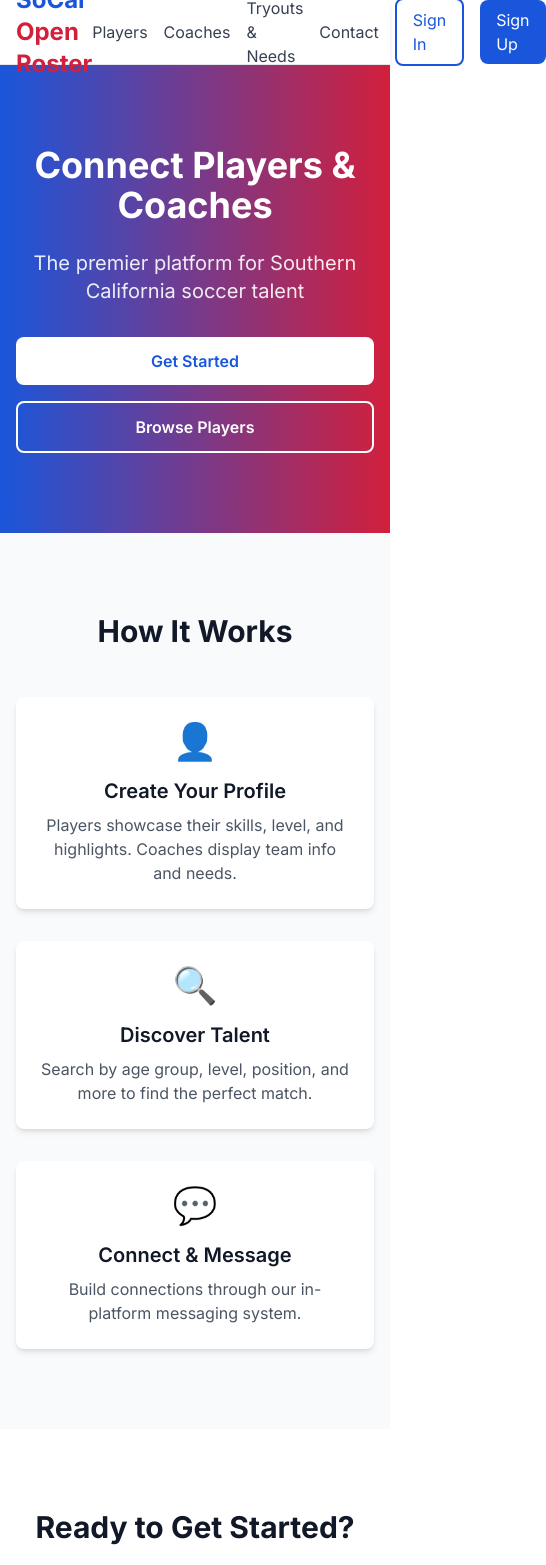
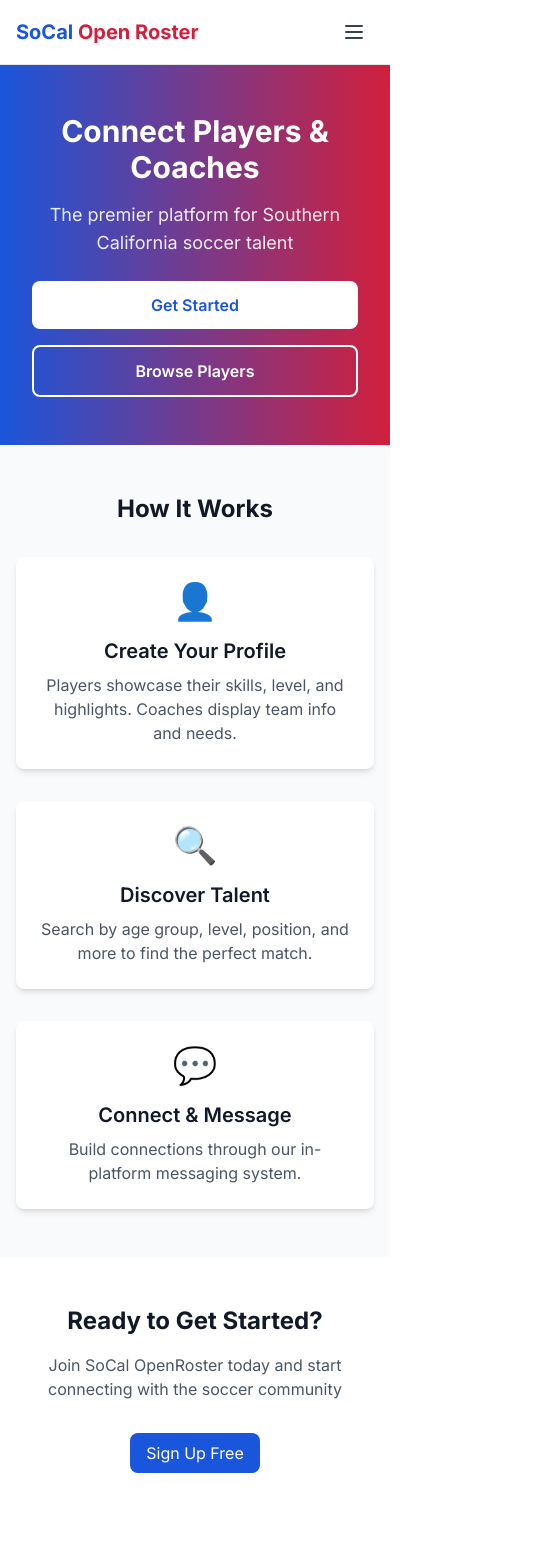
Before and after one commit to kamranyash/Soccer-Communication, a Next.js app: page / in a window 390 px wide. Shown: the top 1565 px of the page, 546 px wide, since content can reach past the window. After the commit the page ends 1521 px from the top, so only its background shows below. Built offline with nearby package versions, Linux system fonts and the light colour scheme; no server answers.

Commit message:
Add mobile responsiveness improvements

```diff
--- a/app/coaches/page.tsx
+++ b/app/coaches/page.tsx
@@ -44,7 +44,7 @@ export default function CoachesPage() {
       <Navbar />
       <main className="min-h-screen bg-gray-50 py-8">
         <div className="max-w-7xl mx-auto px-4 sm:px-6 lg:px-8">
-          <h1 className="text-3xl font-bold mb-6">Coach Directory</h1>
+          <h1 className="text-2xl sm:text-3xl font-bold mb-6">Coach Directory</h1>
 
           {/* Filters */}
           <div className="card mb-6">
--- a/app/layout.tsx
+++ b/app/layout.tsx
@@ -8,6 +8,7 @@ const inter = Inter({ subsets: ['latin'] });
 export const metadata: Metadata = {
   title: 'SoCal OpenRoster - Connect Players & Coaches',
   description: 'Connect Southern California club players and coaches',
+  viewport: 'width=device-width, initial-scale=1',
 };
 
 export default function RootLayout({
--- a/app/messages/[conversationId]/page.tsx
+++ b/app/messages/[conversationId]/page.tsx
@@ -103,7 +103,7 @@ export default function ConversationPage() {
               ← Back to Messages
             </button>
 
-            <div className="border rounded-lg p-4 h-96 overflow-y-auto mb-4 bg-white">
+            <div className="border rounded-lg p-4 h-64 sm:h-96 overflow-y-auto mb-4 bg-white">
               {messages.length === 0 ? (
                 <div className="text-center text-gray-500 py-8">
                   No messages yet. Start the conversation!
@@ -141,7 +141,7 @@ export default function ConversationPage() {
               )}
             </div>
 
-            <form onSubmit={handleSend} className="flex gap-2">
+            <form onSubmit={handleSend} className="flex flex-col sm:flex-row gap-2">
               <input
                 type="text"
                 value={newMessage}
@@ -152,7 +152,7 @@ export default function ConversationPage() {
               <button
                 type="submit"
                 disabled={sending || !newMessage.trim()}
-                className="btn-primary disabled:opacity-50"
+                className="btn-primary disabled:opacity-50 w-full sm:w-auto"
               >
                 {sending ? 'Sending...' : 'Send'}
               </button>
--- a/app/messages/page.tsx
+++ b/app/messages/page.tsx
@@ -63,7 +63,7 @@ export default function MessagesPage() {
       <Navbar />
       <main className="min-h-screen bg-gray-50 py-8">
         <div className="max-w-4xl mx-auto px-4 sm:px-6 lg:px-8">
-          <h1 className="text-3xl font-bold mb-6">Messages</h1>
+          <h1 className="text-2xl sm:text-3xl font-bold mb-6">Messages</h1>
 
           {loading ? (
             <div className="text-center py-12">Loading conversations...</div>
--- a/app/page.tsx
+++ b/app/page.tsx
@@ -7,19 +7,19 @@ export default function Home() {
       <Navbar />
       <main className="min-h-screen">
         {/* Hero Section */}
-        <section className="bg-gradient-to-r from-socal-blue to-socal-red text-white py-20">
+        <section className="bg-gradient-to-r from-socal-blue to-socal-red text-white py-12 sm:py-20">
           <div className="max-w-7xl mx-auto px-4 sm:px-6 lg:px-8 text-center">
-            <h1 className="text-4xl md:text-6xl font-bold mb-6">
+            <h1 className="text-3xl sm:text-4xl md:text-6xl font-bold mb-4 sm:mb-6">
               Connect Players & Coaches
             </h1>
-            <p className="text-xl md:text-2xl mb-8 text-white/90">
+            <p className="text-lg sm:text-xl md:text-2xl mb-6 sm:mb-8 text-white/90 px-4">
               The premier platform for Southern California soccer talent
             </p>
-            <div className="flex flex-col sm:flex-row gap-4 justify-center">
-              <Link href="/auth/signup" className="bg-white text-socal-blue px-8 py-3 rounded-lg font-semibold hover:bg-gray-100 transition">
+            <div className="flex flex-col sm:flex-row gap-4 justify-center px-4">
+              <Link href="/auth/signup" className="bg-white text-socal-blue px-6 sm:px-8 py-3 rounded-lg font-semibold hover:bg-gray-100 transition text-center">
                 Get Started
               </Link>
-              <Link href="/players" className="bg-transparent border-2 border-white text-white px-8 py-3 rounded-lg font-semibold hover:bg-white/10 transition">
+              <Link href="/players" className="bg-transparent border-2 border-white text-white px-6 sm:px-8 py-3 rounded-lg font-semibold hover:bg-white/10 transition text-center">
                 Browse Players
               </Link>
             </div>
@@ -27,9 +27,9 @@ export default function Home() {
         </section>
 
         {/* Features Section */}
-        <section className="py-20 bg-gray-50">
+        <section className="py-12 sm:py-20 bg-gray-50">
           <div className="max-w-7xl mx-auto px-4 sm:px-6 lg:px-8">
-            <h2 className="text-3xl font-bold text-center mb-12">How It Works</h2>
+            <h2 className="text-2xl sm:text-3xl font-bold text-center mb-8 sm:mb-12">How It Works</h2>
             <div className="grid md:grid-cols-3 gap-8">
               <div className="card text-center">
                 <div className="text-4xl mb-4">👤</div>
@@ -57,9 +57,9 @@ export default function Home() {
         </section>
 
         {/* CTA Section */}
-        <section className="py-20 bg-white">
+        <section className="py-12 sm:py-20 bg-white">
           <div className="max-w-4xl mx-auto px-4 sm:px-6 lg:px-8 text-center">
-            <h2 className="text-3xl font-bold mb-4">Ready to Get Started?</h2>
+            <h2 className="text-2xl sm:text-3xl font-bold mb-4">Ready to Get Started?</h2>
             <p className="text-gray-600 mb-8">
               Join SoCal OpenRoster today and start connecting with the soccer community
             </p>
--- a/app/players/page.tsx
+++ b/app/players/page.tsx
@@ -48,7 +48,7 @@ export default function PlayersPage() {
       <Navbar />
       <main className="min-h-screen bg-gray-50 py-8">
         <div className="max-w-7xl mx-auto px-4 sm:px-6 lg:px-8">
-          <h1 className="text-3xl font-bold mb-6">Player Directory</h1>
+          <h1 className="text-2xl sm:text-3xl font-bold mb-6">Player Directory</h1>
 
           {/* Filters */}
           <div className="card mb-6">
--- a/app/posts/create/page.tsx
+++ b/app/posts/create/page.tsx
@@ -61,7 +61,7 @@ export default function CreatePostPage() {
       <main className="min-h-screen bg-gray-50 py-8">
         <div className="max-w-2xl mx-auto px-4 sm:px-6 lg:px-8">
           <div className="card">
-            <h1 className="text-2xl font-bold mb-6">Create Post</h1>
+            <h1 className="text-xl sm:text-2xl font-bold mb-6">Create Post</h1>
 
             <form onSubmit={handleSubmit} className="space-y-4">
               <div>
@@ -173,7 +173,7 @@ export default function CreatePostPage() {
                 />
               </div>
 
-              <div className="flex gap-4">
+              <div className="flex flex-col sm:flex-row gap-4">
                 <button
                   type="submit"
                   disabled={loading}
--- a/app/posts/page.tsx
+++ b/app/posts/page.tsx
@@ -44,9 +44,9 @@ export default function PostsPage() {
       <Navbar />
       <main className="min-h-screen bg-gray-50 py-8">
         <div className="max-w-7xl mx-auto px-4 sm:px-6 lg:px-8">
-          <div className="flex justify-between items-center mb-6">
-            <h1 className="text-3xl font-bold">Tryouts & Guest Player Needs</h1>
-            <Link href="/posts/create" className="btn-primary">
+          <div className="flex flex-col sm:flex-row justify-between items-start sm:items-center gap-4 mb-6">
+            <h1 className="text-2xl sm:text-3xl font-bold">Tryouts & Guest Player Needs</h1>
+            <Link href="/posts/create" className="btn-primary w-full sm:w-auto text-center">
               Create Post
             </Link>
           </div>
--- a/app/profile/edit/page.tsx
+++ b/app/profile/edit/page.tsx
@@ -64,7 +64,7 @@ export default function EditProfilePage() {
       <main className="min-h-screen bg-gray-50 py-8">
         <div className="max-w-2xl mx-auto px-4 sm:px-6 lg:px-8">
           <div className="card">
-            <h1 className="text-2xl font-bold mb-6">Edit Profile</h1>
+            <h1 className="text-xl sm:text-2xl font-bold mb-6">Edit Profile</h1>
 
             <form onSubmit={handleSubmit} className="space-y-4">
               {/* Profile Photo */}
@@ -97,7 +97,7 @@ export default function EditProfilePage() {
                   />
                 )}
               </div>
-              <div className="grid grid-cols-2 gap-4">
+              <div className="grid grid-cols-1 sm:grid-cols-2 gap-4">
                 <div>
                   <label className="block text-sm font-medium text-gray-700 mb-1">
                     First Name
@@ -338,7 +338,7 @@ export default function EditProfilePage() {
                 />
               </div>
 
-              <div className="flex gap-4">
+              <div className="flex flex-col sm:flex-row gap-4">
                 <button
                   type="submit"
                   disabled={loading}
--- a/components/Navbar.tsx
+++ b/components/Navbar.tsx
@@ -1,5 +1,6 @@
 'use client';
 
+import { useState } from 'react';
 import Link from 'next/link';
 import { useSession, signOut } from 'next-auth/react';
 import useUnread from '@/hooks/useUnread';
@@ -7,18 +8,20 @@ import useUnread from '@/hooks/useUnread';
 export default function Navbar() {
   const { data: session, status } = useSession();
   const unread = useUnread();
+  const [mobileMenuOpen, setMobileMenuOpen] = useState(false);
 
   return (
     <nav className="bg-white shadow-md border-b border-gray-200">
       <div className="max-w-7xl mx-auto px-4 sm:px-6 lg:px-8">
         <div className="flex justify-between items-center h-16">
           <Link href="/" className="flex items-center">
-            <span className="text-2xl font-bold text-socal-blue">
+            <span className="text-xl sm:text-2xl font-bold text-socal-blue">
               SoCal <span className="text-socal-red">Open Roster</span>
             </span>
           </Link>
 
-          <div className="flex items-center space-x-4">
+          {/* Desktop Menu */}
+          <div className="hidden md:flex items-center space-x-4">
             <Link href="/players" className="text-gray-700 hover:text-socal-blue">
               Players
             </Link>
@@ -65,7 +68,116 @@ export default function Navbar() {
               </>
             )}
           </div>
+
+          {/* Mobile Menu Button */}
+          <button
+            onClick={() => setMobileMenuOpen(!mobileMenuOpen)}
+            className="md:hidden p-2 rounded-md text-gray-700 hover:text-socal-blue hover:bg-gray-100"
+            aria-label="Toggle menu"
+          >
+            <svg
+              className="h-6 w-6"
+              fill="none"
+              strokeLinecap="round"
+              strokeLinejoin="round"
+              strokeWidth="2"
+              viewBox="0 0 24 24"
+              stroke="currentColor"
+            >
+              {mobileMenuOpen ? (
+                <path d="M6 18L18 6M6 6l12 12" />
+              ) : (
+                <path d="M4 6h16M4 12h16M4 18h16" />
+              )}
+            </svg>
+          </button>
         </div>
+
+        {/* Mobile Menu */}
+        {mobileMenuOpen && (
+          <div className="md:hidden border-t border-gray-200 py-4 space-y-2">
+            <Link
+              href="/players"
+              className="block px-2 py-2 text-gray-700 hover:text-socal-blue hover:bg-gray-50 rounded"
+              onClick={() => setMobileMenuOpen(false)}
+            >
+              Players
+            </Link>
+            <Link
+              href="/coaches"
+              className="block px-2 py-2 text-gray-700 hover:text-socal-blue hover:bg-gray-50 rounded"
+              onClick={() => setMobileMenuOpen(false)}
+            >
+              Coaches
+            </Link>
+            <Link
+              href="/posts"
+              className="block px-2 py-2 text-gray-700 hover:text-socal-blue hover:bg-gray-50 rounded"
+              onClick={() => setMobileMenuOpen(false)}
+            >
+              Tryouts & Needs
+            </Link>
+            <Link
+              href="/contact"
+              className="block px-2 py-2 text-gray-700 hover:text-socal-blue hover:bg-gray-50 rounded"
+              onClick={() => setMobileMenuOpen(false)}
+            >
+              Contact
+            </Link>
+
+            {status === 'loading' ? (
+              <div className="px-2 py-2 animate-pulse">...</div>
+            ) : session ? (
+              <>
+                <Link
+                  href="/messages"
+                  className="relative block px-2 py-2 text-gray-700 hover:text-socal-blue hover:bg-gray-50 rounded"
+                  onClick={() => setMobileMenuOpen(false)}
+                >
+                  Messages
+                  {unread > 0 && (
+                    <span className="ml-2 inline-flex items-center justify-center rounded-full bg-red-500 text-white text-xs px-2 py-0.5">
+                      {unread > 99 ? '99+' : unread}
+                    </span>
+                  )}
+                </Link>
+                <Link
+                  href="/profile"
+                  className="block px-2 py-2 text-gray-700 hover:text-socal-blue hover:bg-gray-50 rounded"
+                  onClick={() => setMobileMenuOpen(false)}
+                >
+                  Profile
+                </Link>
+                <button
+                  onClick={() => {
+                    signOut();
+                    setMobileMenuOpen(false);
+                  }}
+                  className="w-full text-left px-2 py-2 text-gray-700 hover:text-socal-red hover:bg-gray-50 rounded"
+                >
+                  Sign Out
+                </button>
+              </>
+            ) : (
+              <>
+                <Link
+                  href="/auth/signin"
+                  className="block px-2 py-2 text-gray-700 hover:text-socal-blue hover:bg-gray-50 rounded"
+                  onClick={() => setMobileMenuOpen(false)}
+                >
+                  Sign In
+                </Link>
+                <Link
+                  href="/auth/signup"
+                  className="block px-2 py-2 text-socal-blue hover:bg-gray-50 rounded font-semibold"
+                  onClick={() => setMobileMenuOpen(false)}
+                >
+                  Sign Up
+                </Link>
+              </>
+            )}
+          </div>
+        )}
       </div>
     </nav>
   );
```
Also changed, not shown: app/profile/page.tsx (+7 -7 lines).
